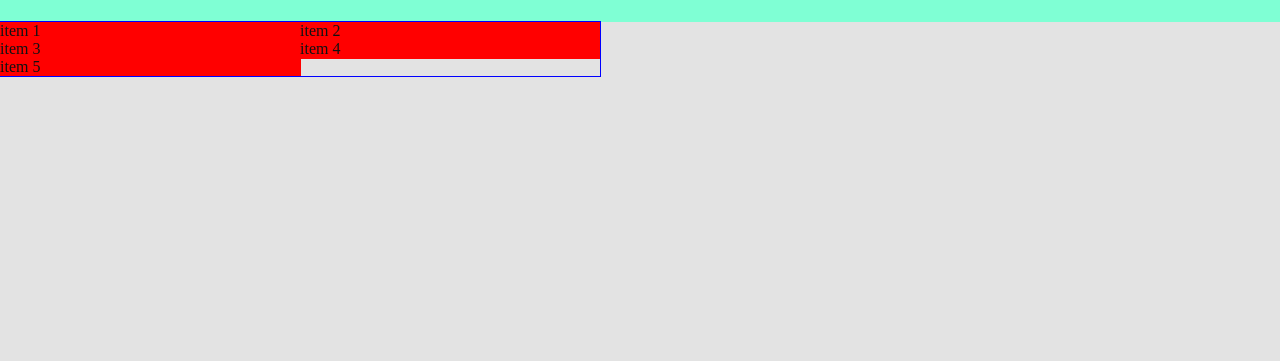
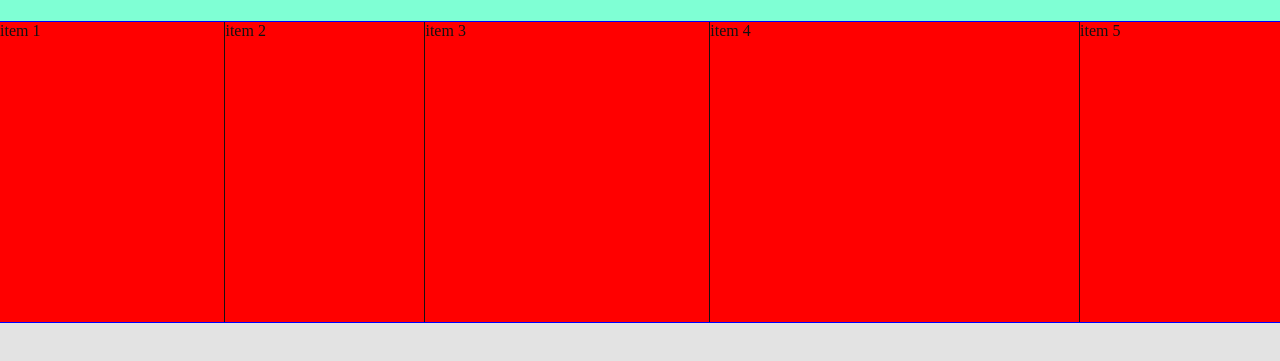
Before and after one commit to anandvpranavam/portfolio, a plain HTML site: page index.html in a window 1280 px wide. Shown: the part 65-426 px from the top of the page. Drawn offline with Linux system fonts and the light colour scheme.

Commit message:
added flexbox further study

```diff
--- a/index.html
+++ b/index.html
@@ -20,21 +20,11 @@
     <h2>Software developer</h2>
   </header>
   <div class="flexbox">
-    <div class="item first">
-      item 1
-    </div>
-    <div class="item">
-      item 2
-    </div>
-    <div class="item">
-      item 3
-    </div>
-    <div class="item">
-      item 4
-    </div>
-    <div class="item fifth">
-      item 5
-    </div>
+    <div class="item first">item 1</div>
+    <div class="item second">item 2</div>
+    <div class="item third">item 3</div>
+    <div class="item fourth">item 4</div>
+    <div class="item fifth">item 5</div>
   </div>
 
   <main>
--- a/styles.css
+++ b/styles.css
@@ -24,16 +24,43 @@
   }
   .flexbox{
     display: flex; /*only to set the contents on one line*/
-    justify-content:left;/*align contents horizontally*/
-    align-items:center;/*align contents vertically*/
+    /* justify-content:center;align contents horizontally */
+    /* align-items:center;align contents vertically */
+    /* align-content:end; determines the space between 2 rows */
     outline:1px solid blue;
-    flex-wrap:wrap;
-    max-width: 600px;
+    /* flex-wrap:wrap; */
+
+    min-height: 300px;
   }
 
   .item{
-    outline:1px solid red;
-    min-width:300px;
+    outline:1px solid rgb(26, 17, 17);
+    width:200px;
+    min-height: 100px;
     background-color: red;
-    flex-wrap:wrap;
   }
+  .second{
+    /* align-self: flex-start; */
+    /* flex-grow: 0.7; */
+    flex-shrink: 0;
+    /* order: 1; */
+  }
+ .first{
+  /* align-self: flex-end; */
+  /* order: 2; */
+  flex-grow: 0.3;
+ }
+ .third{
+  /* align-self: flex-end; */
+  /* order: 4; */
+  flex-grow: 1;
+ }
+ .fourth{
+  /* align-self: flex-start; */
+  /* order: 3; */
+  flex-grow: 2;
+ }
+ .fifth{
+  /* align-self: flex-end; */
+  /* order: 5; */
+ }
```
